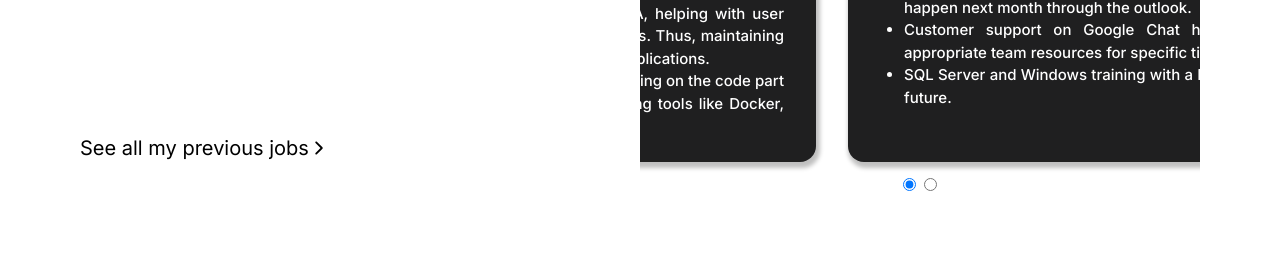
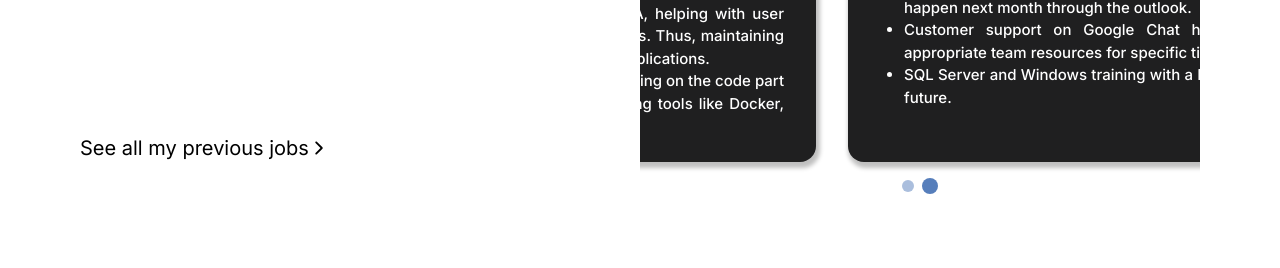
Before and after one commit to Gustavo-Venceslau/portfolio, a Next.js app: page / in a window 1280 px wide. Shown: the part 1718-1986 px from the top of the page. Built offline with nearby package versions, Linux system fonts and the light colour scheme.

Commit message:
projects card slider auto scroll and work slider new radio implemented

```diff
--- a/app/Projects/components/CardSlider.tsx
+++ b/app/Projects/components/CardSlider.tsx
@@ -1,6 +1,6 @@
 "use client"
 
-import { useState } from "react"
+import { useEffect, useState } from "react"
 import { IoIosArrowBack } from "react-icons/io";
 import { IoIosArrowForward } from "react-icons/io";
 import { cards } from "../util/projectCards";
@@ -16,13 +16,18 @@ export function CardSlider(){
 		const isTheFirst = currentPosition === 0;
 		const newPosition = isTheFirst ? cards.length * SLIDE_NUMBER : currentPosition - SLIDE_NUMBER;
 		setCurrentPosition(newPosition);
-	}
+	};
 
 	const goToNext = () => {
 		const isTheLast = currentPosition === (cards.length - 1)  * SLIDE_NUMBER;
 		const newPosition = isTheLast ? 0 : currentPosition + SLIDE_NUMBER;
 		setCurrentPosition(newPosition);
-	}
+	};
+
+	useEffect(() => {
+		const slideInterval = setInterval(goToNext, 3000);
+		return () => clearInterval(slideInterval);
+	});
 
 	return(
 		<div className="flex flex-col items-center">
@@ -60,7 +65,6 @@ export function CardSlider(){
 							`}
 							onClick={() => setCurrentPosition(SLIDE_NUMBER * index)}
 						>
-
 						</div>
 					)
 				})}
--- a/app/works/components/CardSlider.tsx
+++ b/app/works/components/CardSlider.tsx
@@ -41,18 +41,20 @@ export function CardSlider(){
 			>
 				{cards}
 			</div>
-			<div className="flex justify-center mt-4">
-				{cards.map((_, index) =>
-					<input
-						key={index}
-						type="radio"
-						name="radio-btn"
-						id="first-radio"
-						className="first:mr-2"
-						onClick={() => setCurrentIndex(index)}
-						defaultChecked={index === currentIndex}
-					/>
-				)}
+			<div className="h-4 flex items-center justify-center gap-2 mt-4">
+				{cards.map((_, index) => {
+					return (
+						<div
+							key={index}
+							className={`transition-all w-3 h-3 bg-[#567EBB] rounded-full cursor-pointer
+								${currentIndex === index ? "p-2" : "bg-opacity-50"}
+							`}
+							onClick={() => setCurrentIndex(index)}
+						>
+
+						</div>
+					)
+				})}
 			</div>
 		</section>
 	)
```
